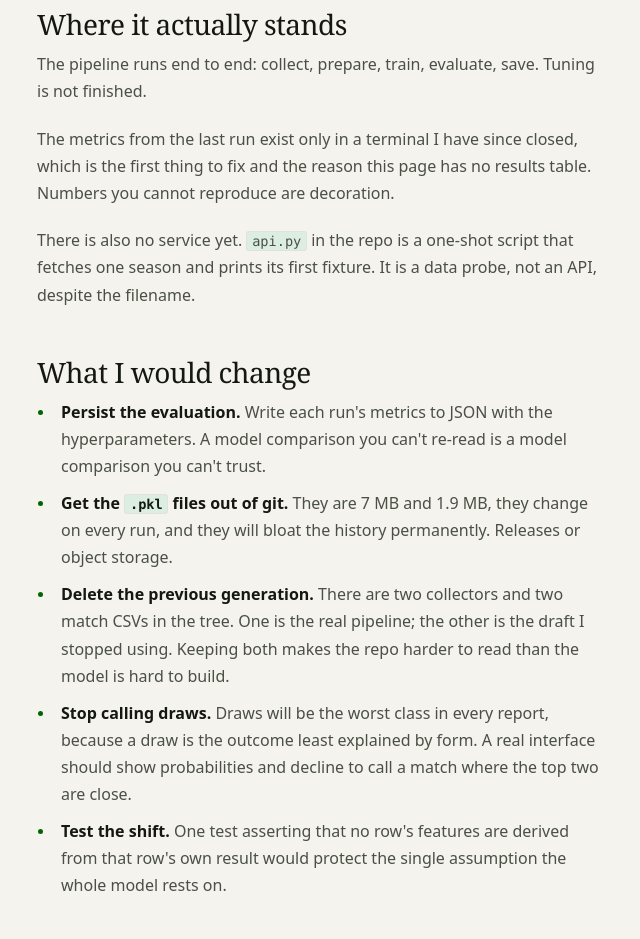
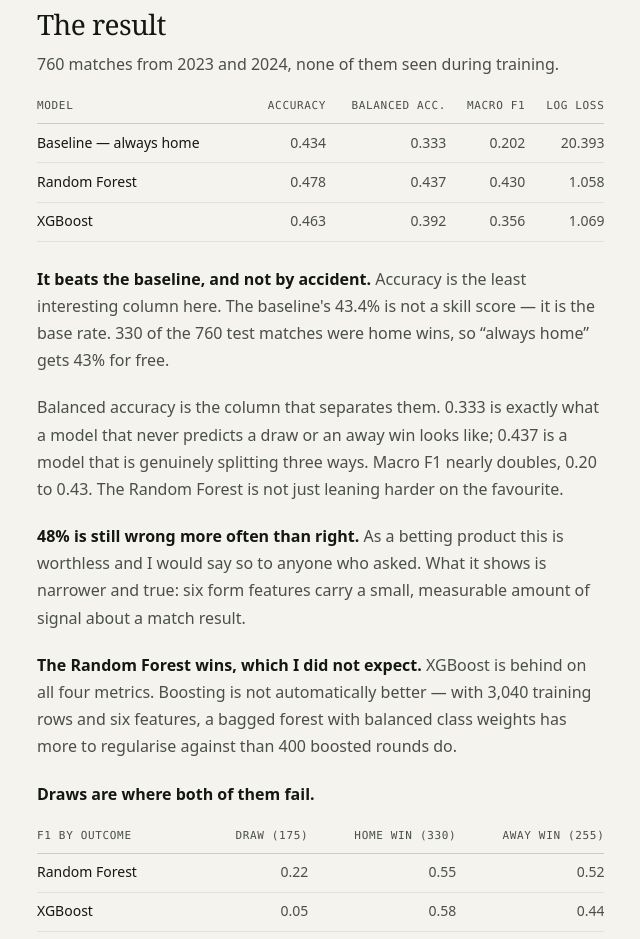
Before and after one commit to U2lu/U2lu-Portfolio, an Astro site: page /work/premier-league-prediction in a window 1280 px wide. Shown: the part 3980-4919 px from the top of the page, without its empty margins (27-667 px from the left). Built offline with nearby package versions, Linux system fonts and the light colour scheme; Astro itself is replaced by a stand-in of ours.

Commit message:
Add prediction results with real metrics, table styles

```diff
--- a/src/content/work/premier-league-prediction.mdx
+++ b/src/content/work/premier-league-prediction.mdx
@@ -39,7 +39,7 @@ The feature builder validates as it goes — required columns present, no duplic
 
 Chronological, not random. Train on seasons up to 2022, test on 2023 onward. A random split on time-ordered data lets the model train on the future, which is a very easy way to look clever.
 
-Then a baseline that always predicts the most common outcome in training. Home wins are roughly 45% of matches, so a model that cannot beat “always home win” has learned nothing — and accuracy alone would hide that, because the baseline itself scores respectably.
+Then a baseline that always predicts the most common outcome in training. Home wins are about 43% of matches, so a model that cannot beat “always home win” has learned nothing — and accuracy alone would hide that, because the baseline itself scores respectably.
 
 So evaluation reports balanced accuracy, macro F1 and log loss alongside it. Log loss is the one that matters for a product: it punishes being confidently wrong, which is exactly the failure that would make a prediction service worthless.
 
@@ -47,18 +47,66 @@ So evaluation reports balanced accuracy, macro F1 and log loss alongside it. Log
 
 A Random Forest and an XGBoost, chosen to disagree. Four hundred trees at depth 8 with balanced class weights, against four hundred boosted rounds at depth 4 and a 0.04 learning rate. Both save their feature list and label mapping next to the model file, so a prediction cannot silently use a different column order than training did.
 
+## The result
+
+760 matches from 2023 and 2024, none of them seen during training.
+
+<div class="table-wrap">
+  <table>
+    <thead>
+      <tr><th scope="col">Model</th><th scope="col">Accuracy</th><th scope="col">Balanced acc.</th><th scope="col">Macro F1</th><th scope="col">Log loss</th></tr>
+    </thead>
+    <tbody>
+      <tr><th scope="row">Baseline — always home</th><td>0.434</td><td>0.333</td><td>0.202</td><td>20.393</td></tr>
+      <tr><th scope="row">Random Forest</th><td>0.478</td><td>0.437</td><td>0.430</td><td>1.058</td></tr>
+      <tr><th scope="row">XGBoost</th><td>0.463</td><td>0.392</td><td>0.356</td><td>1.069</td></tr>
+    </tbody>
+  </table>
+</div>
+
+**It beats the baseline, and not by accident.** Accuracy is the least interesting column here. The baseline's 43.4% is not a skill score — it is the base rate. 330 of the 760 test matches were home wins, so “always home” gets 43% for free.
+
+Balanced accuracy is the column that separates them. 0.333 is exactly what a model that never predicts a draw or an away win looks like; 0.437 is a model that is genuinely splitting three ways. Macro F1 nearly doubles, 0.20 to 0.43. The Random Forest is not just leaning harder on the favourite.
+
+**48% is still wrong more often than right.** As a betting product this is worthless and I would say so to anyone who asked. What it shows is narrower and true: six form features carry a small, measurable amount of signal about a match result.
+
+**The Random Forest wins, which I did not expect.** XGBoost is behind on all four metrics. Boosting is not automatically better — with 3,040 training rows and six features, a bagged forest with balanced class weights has more to regularise against than 400 boosted rounds do.
+
+**Draws are where both of them fail.**
+
+<div class="table-wrap">
+  <table>
+    <thead>
+      <tr><th scope="col">F1 by outcome</th><th scope="col">Draw (175)</th><th scope="col">Home win (330)</th><th scope="col">Away win (255)</th></tr>
+    </thead>
+    <tbody>
+      <tr><th scope="row">Random Forest</th><td>0.22</td><td>0.55</td><td>0.52</td></tr>
+      <tr><th scope="row">XGBoost</th><td>0.05</td><td>0.58</td><td>0.44</td></tr>
+    </tbody>
+  </table>
+</div>
+
+XGBoost finds 5 of the 175 draws in the test set. The Random Forest — the weaker of the two on home and away wins — finds 31. That is not a bug in the code; it is what a global log-loss objective does when one class is the least separable, buying accuracy by abandoning that class entirely. `class_weight="balanced"` is the reason the forest keeps looking for draws at all, and the clearest sign the weighting was the right call.
+
+**And this is the number worth keeping.** A model that outputs the training base rates for every single match would score a log loss equal to the entropy of the class distribution — roughly 1.067 on this test set. The Random Forest scores 1.058.
+
+Its probabilities are within one percent of saying “home win, 43%” every time.
+
+So the model has learned which way to lean, and has not learned how confident to be. A screen showing “63% home win” from this model would be lying to whoever read it. That gap is the real argument for not shipping probabilities yet — and XGBoost's 1.069, worse than the constant, is the same failure with a smaller footprint.
+
 ## Where it actually stands
 
-The pipeline runs end to end: collect, prepare, train, evaluate, save. Tuning is not finished.
+The pipeline runs end to end: collect, prepare, train, evaluate, save, and the numbers above come out of it. Tuning is not finished.
 
-The metrics from the last run exist only in a terminal I have since closed, which is the first thing to fix and the reason this page has no results table. Numbers you cannot reproduce are decoration.
+Those numbers are on this page because I typed them in from a terminal. That is the fragility described below — a result you have to copy by hand is a result that will drift out of date and nobody will notice.
 
-There is also no service yet. `api.py` in the repo is a one-shot script that fetches one season and prints its first fixture. It is a data probe, not an API, despite the filename.
+There is no service yet, either. `api.py` in the repo is a one-shot script that fetches one season and prints its first fixture. It is a data probe, not an API, despite the filename.
 
 ## What I would change
 
-- **Persist the evaluation.** Write each run's metrics to JSON with the hyperparameters. A model comparison you can't re-read is a model comparison you can't trust.
+- **Persist the evaluation.** Write each run's metrics to JSON alongside the hyperparameters. These numbers are hand-copied; the next run will produce different ones and nothing will record the difference.
+- **Close the calibration gap before showing any probability.** The forest ranks outcomes better than it estimates their likelihood. Recalibrate, or ship a lean-only interface — never a percentage it cannot defend.
+- **The feature ceiling is six rolling averages.** Elo, expected goals, days of rest, and home/away splits are the obvious next inputs. The calibration result says the next gain has to come from somewhere other than form.
 - **Get the `.pkl` files out of git.** They are 7 MB and 1.9 MB, they change on every run, and they will bloat the history permanently. Releases or object storage.
 - **Delete the previous generation.** There are two collectors and two match CSVs in the tree. One is the real pipeline; the other is the draft I stopped using. Keeping both makes the repo harder to read than the model is hard to build.
-- **Stop calling draws.** Draws will be the worst class in every report, because a draw is the outcome least explained by form. A real interface should show probabilities and decline to call a match where the top two are close.
 - **Test the shift.** One test asserting that no row's features are derived from that row's own result would protect the single assumption the whole model rests on.
--- a/src/styles/global.css
+++ b/src/styles/global.css
@@ -465,6 +465,52 @@
     border-top: 1px solid var(--color-rule);
     margin-block: 2.5rem;
   }
+  /* Data tables: numbers right-aligned and tabular, so columns compare */
+  .table-wrap {
+    overflow-x: auto;
+    padding-bottom: 0.25rem;
+  }
+  .prose table {
+    width: 100%;
+    min-width: 24rem;
+    border-collapse: collapse;
+    font-size: var(--text-sm);
+    font-variant-numeric: tabular-nums;
+    line-height: 1.4;
+  }
+  .prose thead th {
+    font-family: var(--font-mono);
+    font-size: 0.6875rem;
+    font-weight: 400;
+    letter-spacing: 0.06em;
+    text-transform: uppercase;
+    color: var(--color-fg-soft);
+    text-align: left;
+    padding: 0 0 0.6rem;
+    border-bottom: 1px solid var(--color-rule);
+    vertical-align: bottom;
+  }
+  .prose tbody th,
+  .prose tbody td {
+    padding: 0.6rem 0;
+    border-bottom: 1px solid var(--color-rule-soft);
+    font-weight: 400;
+    text-align: left;
+    line-height: 1.35;
+  }
+  .prose tbody th {
+    color: var(--color-fg);
+    padding-right: 1.5rem;
+  }
+  .prose tbody td {
+    color: var(--color-fg-soft);
+  }
+  .prose thead th:not(:first-child),
+  .prose tbody td:not(:first-child) {
+    text-align: right;
+    padding-left: 0.75rem;
+    white-space: nowrap;
+  }
 
   /* Section headers share the row grid so the left edge never goes ragged */
   .section-head {
```
